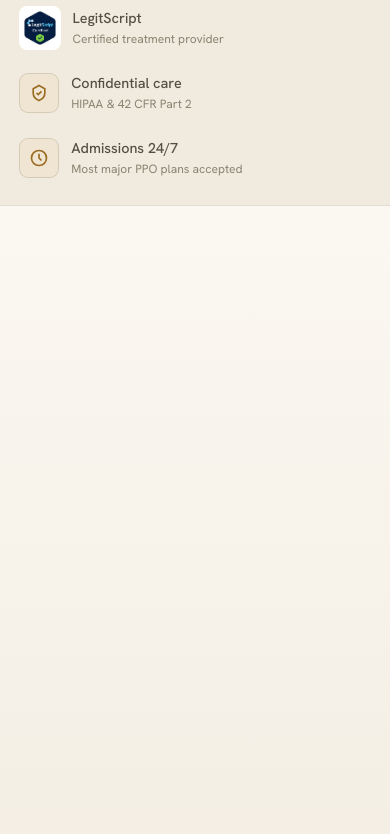
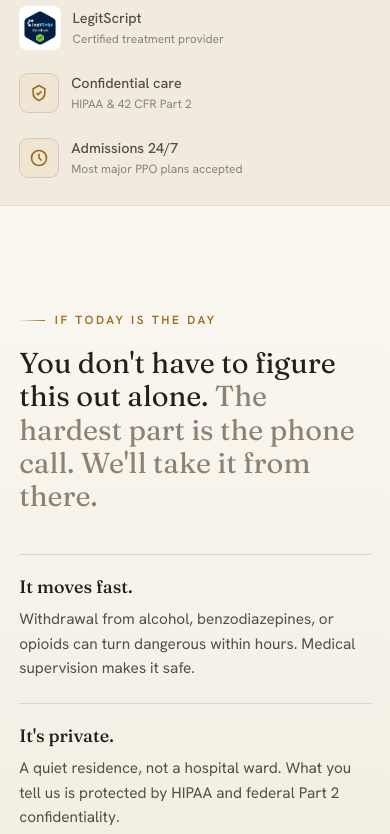
Before and after one commit to WilliamParrish-Michael/nbr-design-preview, a plain HTML site: page index.html in a window 390 px wide. Shown: the part 931-1765 px from the top of the page. Drawn offline with Linux system fonts and the light colour scheme.

Commit message:
Fix global var collision that killed page JS
Pre-paint theme script declared global `var t`, colliding with the bottom
script's `const t` (redeclaration SyntaxError) — which silently disabled all
page JS (scroll-reveal, theme toggle, mobile menu). Wrapped pre-paint in an IIFE.

Co-Authored-By: Claude Opus 4.8 <noreply@anthropic.com>
Claude-Session: https://claude.ai/code/session_012K2FwKvQ5rScaQHe2MkzMD

```diff
--- a/index.html
+++ b/index.html
@@ -6,7 +6,7 @@
 <meta name="description" content="Design preview: a premium redesign concept for New Beginnings Recovery, private medical detox and residential addiction treatment in Rancho Mirage, California." />
 <meta name="viewport" content="width=device-width, initial-scale=1" />
 <meta name="robots" content="noindex" />
-<script>try{var t=localStorage.getItem('nbr-theme');if(t==='light'||t==='dark')document.documentElement.setAttribute('data-theme',t);}catch(e){}</script>
+<script>(function(){try{var s=localStorage.getItem('nbr-theme');if(s==='light'||s==='dark')document.documentElement.setAttribute('data-theme',s);}catch(e){}})();</script>
 <link rel="preconnect" href="https://fonts.googleapis.com" />
 <link rel="preconnect" href="https://fonts.gstatic.com" crossorigin />
 <link rel="stylesheet" href="https://fonts.googleapis.com/css2?family=Fraunces:ital,opsz,wght@0,9..144,400;0,9..144,500;0,9..144,600;1,9..144,500&family=Hanken+Grotesk:wght@400;500;600;700&display=swap" />
```
